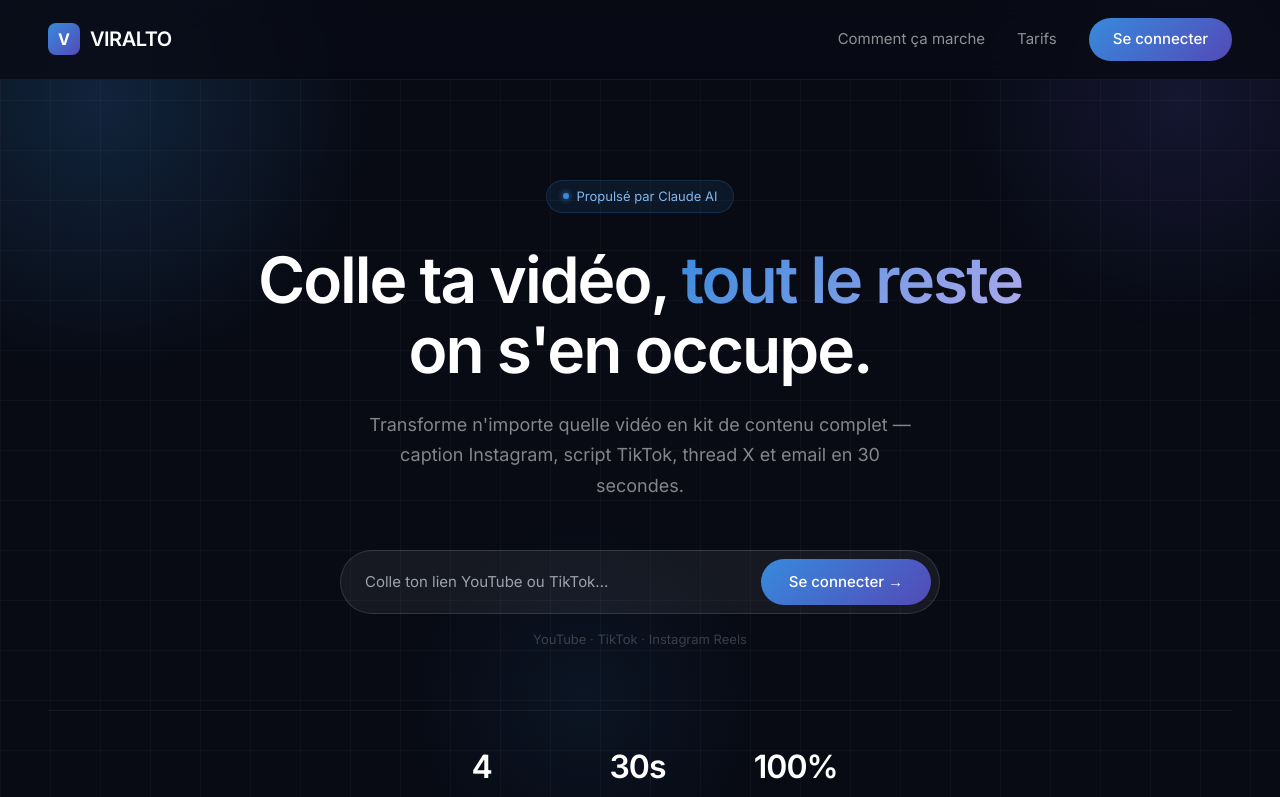
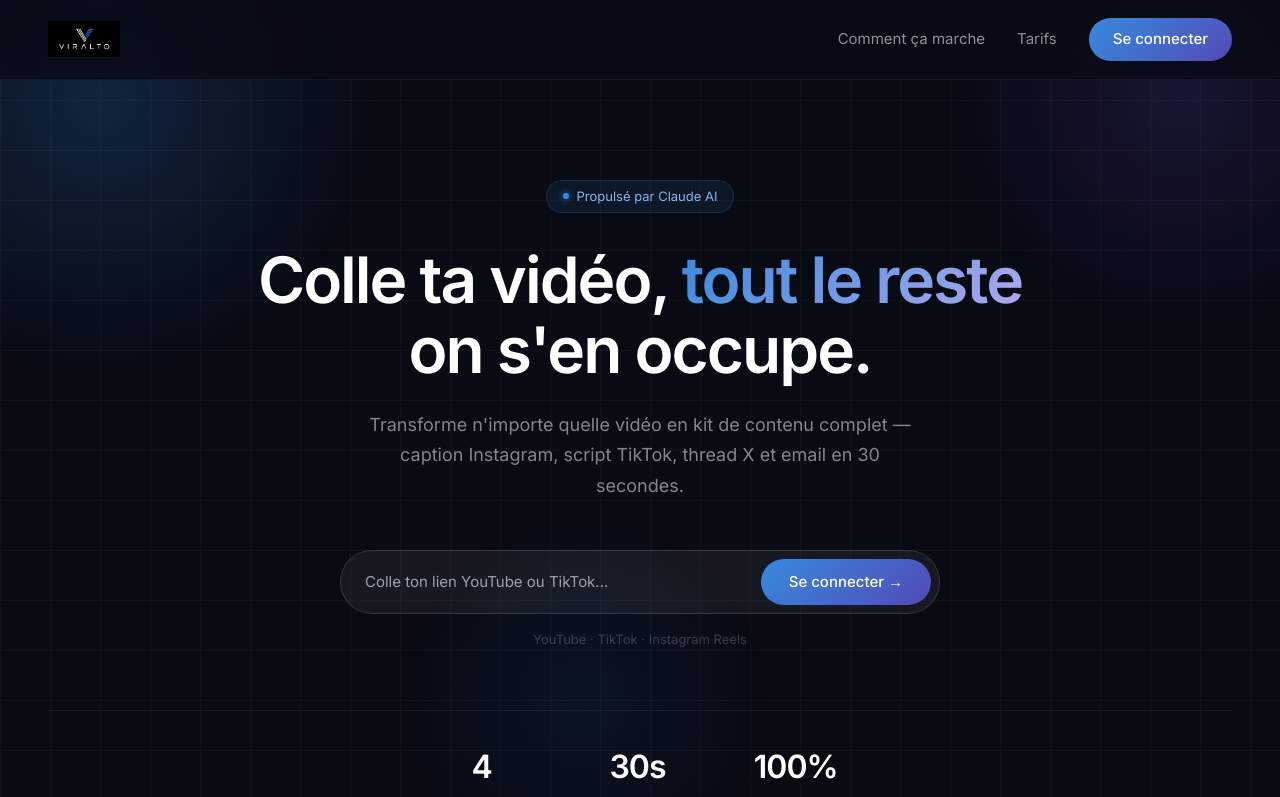
Before and after one commit to AxelBen81/viralto, a Next.js app: page / in a window 1280 px wide. Shown: the top 797 px of the page. Built offline with nearby package versions, Linux system fonts and the light colour scheme; no server answers.

Commit message:
Update page.tsx

```diff
--- a/app/page.tsx
+++ b/app/page.tsx
@@ -89,10 +89,7 @@ export default function Home() {
         <nav style={{ display: "flex", alignItems: "center", justifyContent: "space-between", padding: "18px 48px", borderBottom: "1px solid rgba(255,255,255,0.06)", backdropFilter: "blur(12px)", background: "rgba(8,11,20,0.8)" }}>
           {/* Logo text */}
           <div style={{ display: "flex", alignItems: "center", gap: 10 }}>
-            <div style={{ width: 32, height: 32, background: "linear-gradient(135deg, #378ADD, #534AB7)", borderRadius: 8, display: "flex", alignItems: "center", justifyContent: "center" }}>
-              <span style={{ color: "white", fontWeight: 700, fontSize: 16 }}>V</span>
-            </div>
-            <span style={{ fontSize: 20, fontWeight: 600, color: "white", letterSpacing: -0.5 }}>VIRALTO</span>
+           <img src="/LOGO_VIRALTO.png" alt="Viralto" style={{ height: 36, width: "auto", objectFit: "contain" }} />
           </div>
 
           <div style={{ display: "flex", alignItems: "center", gap: 32 }}>
```
